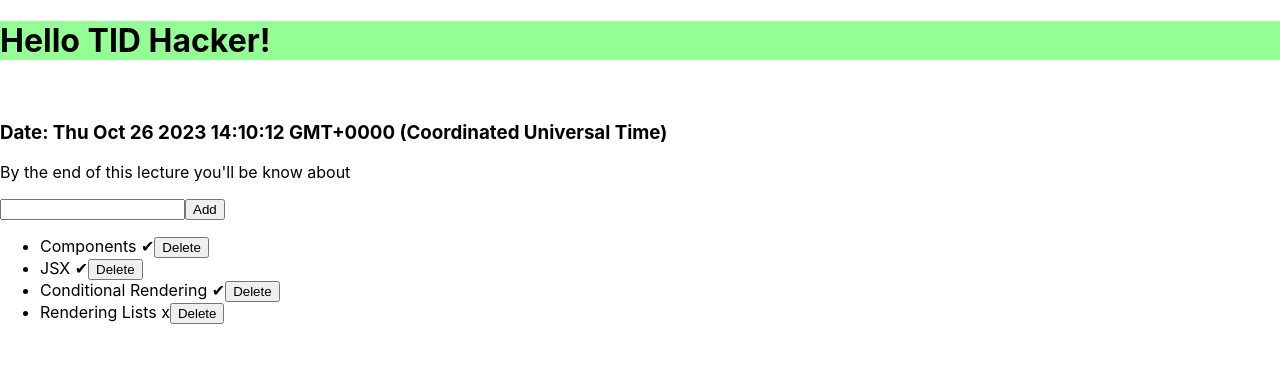
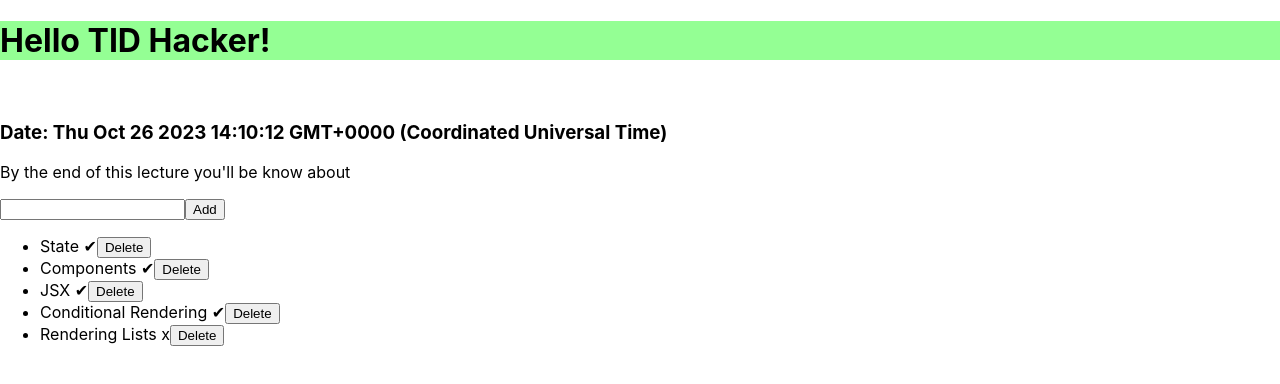
Before and after one commit to itu-tid/lecture-notes, a React (Create React App) app in the folder Code/7-intro-to-react/hello-world/: page / in a window 1280 px wide. Shown: the top 384 px of the page. Built offline with nearby package versions, Linux system fonts and the light colour scheme.

Commit message:
refactored to isDiscussed

```diff
--- a/Code/7-intro-to-react/hello-world/src/TopicsList.js
+++ b/Code/7-intro-to-react/hello-world/src/TopicsList.js
@@ -8,10 +8,11 @@ function TopicsList() {
 
     const [topics, setTopics] =
         useState([
-            {topic: "Components", isPacked: true},
-            {topic: "JSX", isPacked: true},
-            {topic: "Conditional Rendering", isPacked: true},
-            {topic: "Rendering Lists", isPacked: false},
+            {topic: "State", isDiscussed: true},
+            {topic: "Components", isDiscussed: true},
+            {topic: "JSX", isDiscussed: true},
+            {topic: "Conditional Rendering", isDiscussed: true},
+            {topic: "Rendering Lists", isDiscussed: false},
         ]);
 
     const [newTopic, setNewTopic] = useState("")
@@ -19,7 +20,7 @@ function TopicsList() {
     function handleSubmit(e) {
         e.preventDefault();
         setTopics([
-            {topic: newTopic, isPacked: false},
+            {topic: newTopic, isDiscussed: false},
             ...topics
         ])
     }
@@ -43,27 +44,27 @@ function TopicsList() {
             </form>
             <ul>
                 {topics.map(each => <>
-                    <Item name={each.topic} isPacked={each.isPacked} deleteElementFunction={deleteItem}/>
+                    <Item name={each.topic} isDiscussed={each.isDiscussed} deleteElementFunction={deleteItem}/>
                 </>)}
             </ul>
         </div>
     )
 }
 
-function ItemA({name, isPacked}) {
+function ItemA({name, isDiscussed}) {
 
     return (
         <li>
-            {name} {isPacked && CHECKBOX}
+            {name} {isDiscussed && CHECKBOX}
         </li>
     )
 }
 
 
-function ItemB({name, isPacked}) {
+function ItemB({name, isDiscussed}) {
 
     let checkboxString = ""
-    if (isPacked) {
+    if (isDiscussed) {
         checkboxString = CHECKBOX
     }
 
@@ -74,7 +75,7 @@ function ItemB({name, isPacked}) {
     )
 }
 
-function Item({name, isPacked, deleteElementFunction}) {
+function Item({name, isDiscussed, deleteElementFunction}) {
 
 
     function handleDeletePress(e) {
@@ -84,7 +85,7 @@ function Item({name, isPacked, deleteElementFunction}) {
 
     return (
         <li>
-            {name} {isPacked ? CHECKBOX : NOT_CHECKED}
+            {name} {isDiscussed ? CHECKBOX : NOT_CHECKED}
             <button onClick={handleDeletePress}>Delete</button>
         </li>
     )
```
